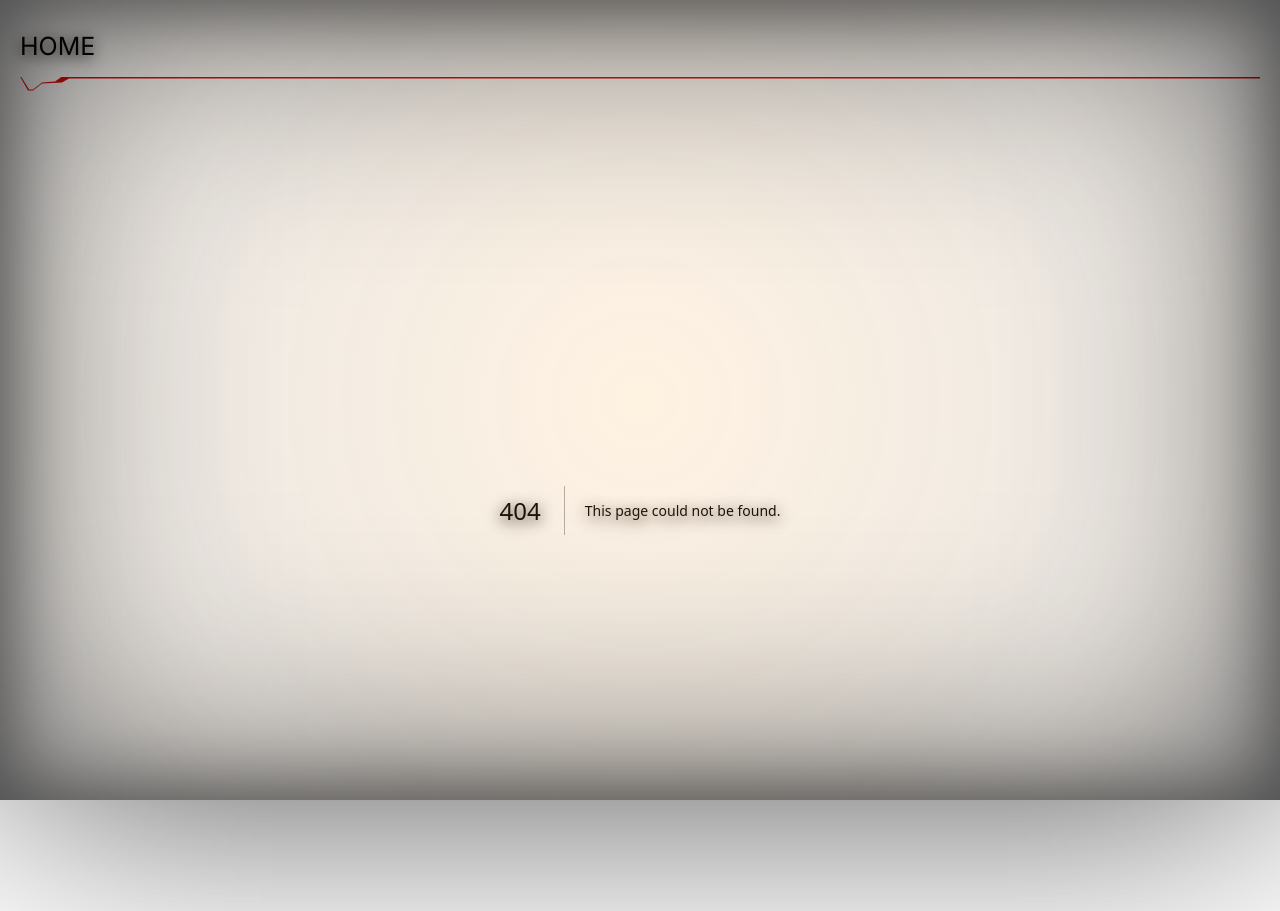
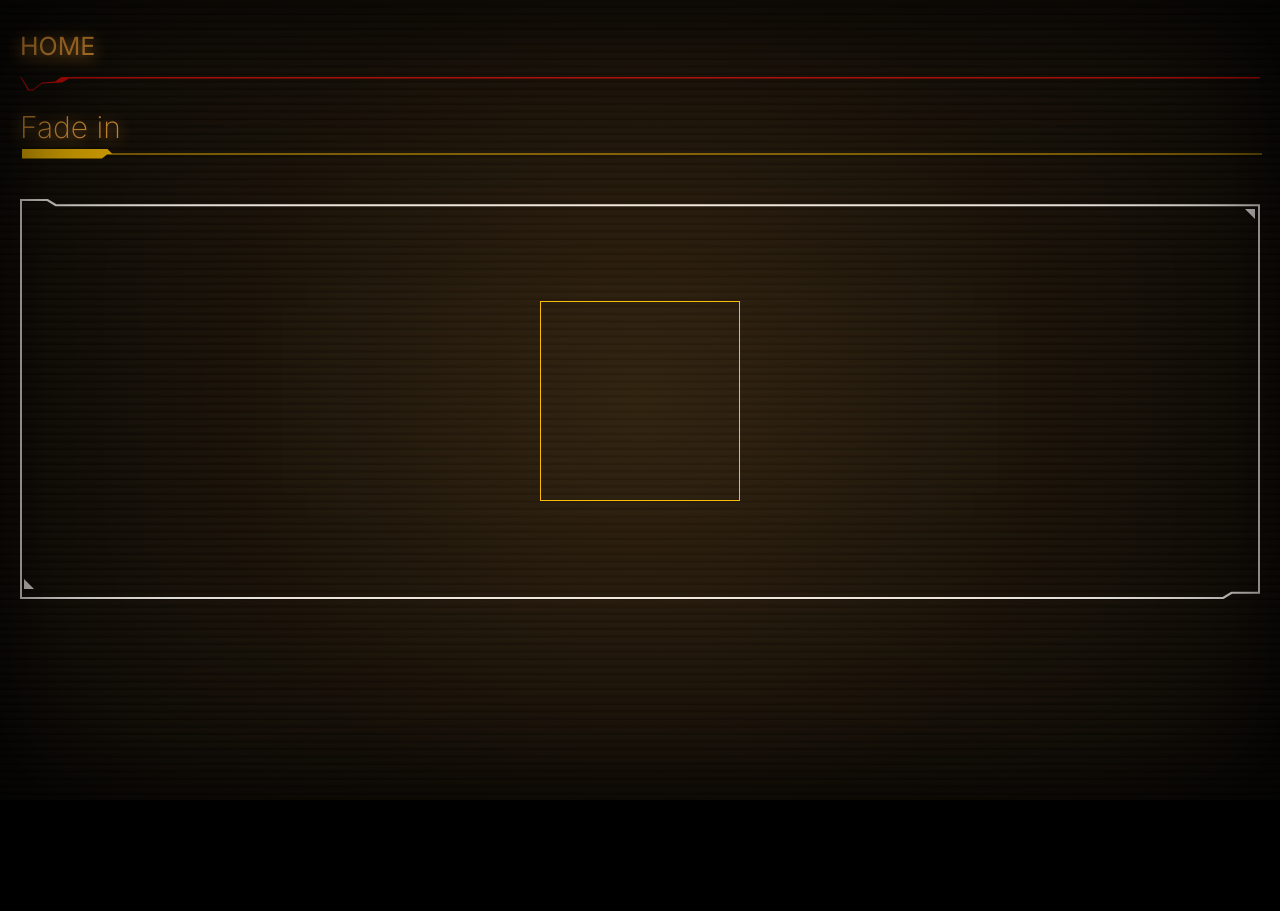
Before and after one commit to Andriikryl/animation, a Next.js app: page /fade-in in a window 1280 px wide. Before the commit this address had no page. After the commit the page ends 800 px from the top, so only its background shows below. Built offline with nearby package versions, Linux system fonts and the light colour scheme.

Commit message:
add copyCode component

```diff
--- /dev/null
+++ b/src/app/fade-in/page.tsx
@@ -0,0 +1,16 @@
+import React from "react";
+import PageWrapper from "@/components/pageWrapper/PageWrapper";
+import FadiIn from "@/components/FadeIn/FadiIn";
+import { Container } from "@/components/container/Container";
+
+export default function Fadein() {
+  return (
+    <section>
+      <Container>
+        <PageWrapper title="Fade in">
+          <FadiIn />
+        </PageWrapper>
+      </Container>
+    </section>
+  );
+}
--- a/src/components/gallery/Gallery.tsx
+++ b/src/components/gallery/Gallery.tsx
@@ -5,9 +5,9 @@ import AnimationWrapper from "../animationWrapper/AnimationWrapper";
 import FadiIn from "../FadeIn/FadiIn";
 export default function Gallery() {
   return (
-    <section>
+    <section className={styles.gallery}>
       <Container>
-        <div>
+        <div className={styles.gallery__box}>
           <AnimationWrapper nameLink={"fade in"} href="/fade-in">
             <FadiIn />
           </AnimationWrapper>
--- a/src/components/gallery/style.module.css
+++ b/src/components/gallery/style.module.css
@@ -0,0 +1,3 @@
+.gallery{
+    margin-block: 50px;
+}
--- /dev/null
+++ b/src/components/pageWrapper/PageWrapper.tsx
@@ -0,0 +1,20 @@
+import React from "react";
+import styles from "./style.module.css";
+import { TsHeading } from "../heading/Heading";
+interface PageWrapperProps {
+  title: string;
+  children: React.ReactNode;
+}
+
+export default function PageWrapper({ title, children }: PageWrapperProps) {
+  return (
+    <div>
+      <TsHeading headingLevel="h3">{title}</TsHeading>
+      <div className={styles.box__container}>
+        {children}
+        <span className={styles.artButtonAngleLeft} />
+        <span className={styles.artButtonAngleRight} />
+      </div>
+    </div>
+  );
+}
--- /dev/null
+++ b/src/components/pageWrapper/style.module.css
@@ -0,0 +1,98 @@
+.box__container{
+    --size-height: 0.3571rem;
+    --size-top: 1.8571rem;
+    --size-bottom: 2.4286rem;
+    --size-border: 2px;
+    transform: matrix(-1, 0, 0, 1, 0, 0);
+    width: 100% !important;
+    height: 400px !important;
+    border: none;
+    margin-block: 40px;
+    box-shadow: none;
+    font: 1.1429rem/1rem 'NeueMachina', sans-serif;
+    background: none;
+    color: white;
+    padding: 1.4286rem 1.7857rem 1.1429rem;
+    transition: all 0.6s;
+    cursor: pointer;
+    position: relative;
+    height: 4rem;
+    text-transform: uppercase;
+    display: grid;
+    place-items: center;
+}
+
+.artButtonText {
+    position: relative;
+    z-index: 2;
+}
+.box__container::before {
+    content: '';
+    position: absolute;
+    top: 0;
+    left: 0;
+    display: block;
+    width: 100%;
+    height: 100%;
+    z-index: 1;
+    transition: all 0.6s;
+    clip-path: polygon(
+        0 0.3571rem,
+        calc(100% - var(--size-bottom)) 0.3571rem,
+        calc(100% - var(--size-top)) 0,
+        100% 0,
+        100% 100%,
+        2.4286rem 100%,
+        1.8571rem calc(100% - var(--size-height)),
+        0 calc(100% - var(--size-height)),
+        0 calc(100% - var(--size-border) - var(--size-height)),
+        calc(var(--size-top) + 1px) calc(100% - var(--size-border) - var(--size-height)),
+        calc(var(--size-bottom) + 1px) calc(100% - var(--size-border)),
+        calc(100% - var(--size-border)) calc(100% - var(--size-border)),
+        calc(100% - var(--size-border)) 2px,
+        calc(100% - var(--size-top) + var(--size-border) - 1px) calc(var(--size-border)),
+        calc(100% - var(--size-bottom) + var(--size-border) - 1px) calc(var(--size-height) + var(--size-border)),
+        2px calc(var(--size-height) + var(--size-border)),
+        2px calc(100% - var(--size-border) - var(--size-height)),
+        0 calc(100% - var(--size-border) - var(--size-height))
+      );
+    background: white;
+}
+.box__container::after {
+    content: '';
+    position: absolute;
+    top: 0;
+    left: 0;
+    right: 0;
+    bottom: 0;
+    display: block;
+    z-index: 0;
+    transition: all 0.6s;
+    clip-path: polygon(0 0.3571rem, calc(100% - var(--size-bottom)) 0.3571rem, calc(100% - var(--size-top)) 0, 100% 0, 100% 100%, 2.4286rem 100%, 1.8571rem calc(100% - var(--size-height)), 0 calc(100% - var(--size-height)));
+}
+.artButtonAngleLeft {
+    position: absolute;
+    top: 10px;
+    left: 4.5px;
+    width: 0;
+    height: 0;
+    z-index: 1;
+    border-top: 10px solid white;
+    border-right: 10px solid transparent;
+    transition: all 0.6s;
+}
+.artButtonAngleRight {
+    position: absolute;
+    bottom: 10px;
+    right: 4.5px;
+    width: 0;
+    height: 0;
+    z-index: 1;
+    border-bottom: 10px solid white;
+    border-left: 10px solid transparent;
+    transition: all 0.6s;
+}
+.artButtonType {
+    font-weight: bold;
+    color: black;
+}
```
Also changed, not shown: package.json (+12 -10 lines), src/components/animationWrapper/AnimationWrapper.tsx (+7 -2 lines), src/components/copyCode/CopyCode.tsx (added, +35 -0 lines), src/components/code/Code.tsx (added), src/components/copyCode/style.module.css (added), 1 other file (tests, documents, lock files or other folders).
